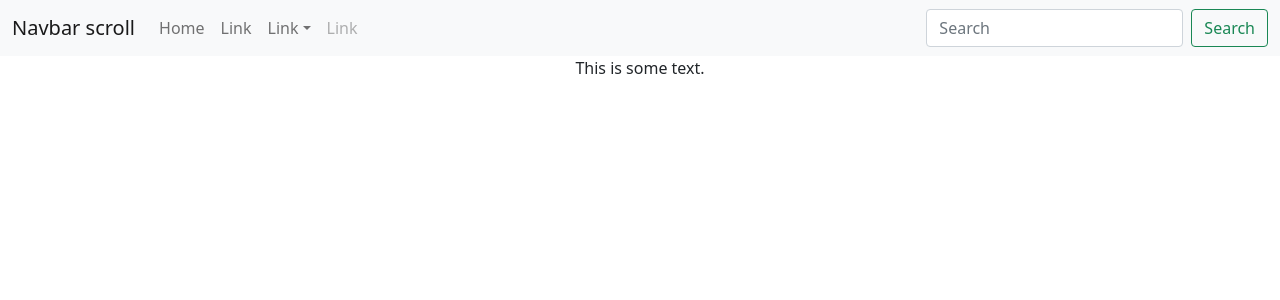
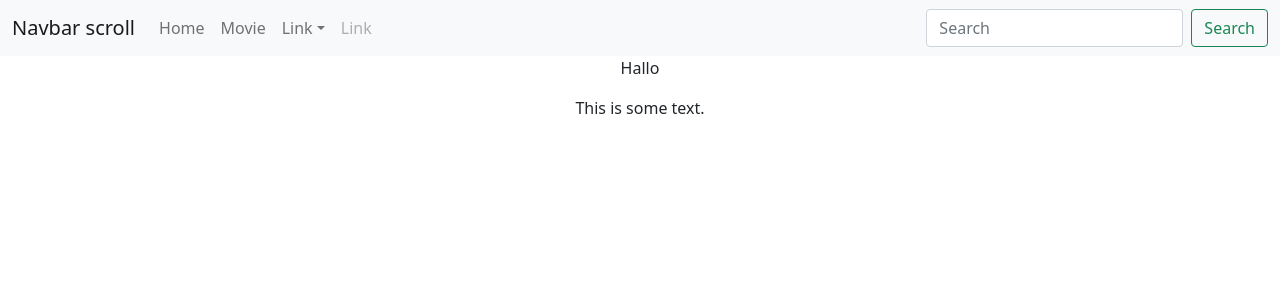
Before and after one commit to monkof1926/movie, a React (Create React App) app: page /Movie in a window 1280 px wide. Shown: the top 300 px of the page. Built offline with nearby package versions, Linux system fonts and the light colour scheme.

Commit message:
add change to the user, navbar

```diff
--- a/src/App.js
+++ b/src/App.js
@@ -1,6 +1,5 @@
 import "./App.css";
 import "./fetch/users";
-import { GetUsers } from "./fetch/users";
 import {
   Routes,
   Route,
@@ -10,16 +9,13 @@ import {
   Outlet
 } from "react-router-dom";
 import "bootstrap/dist/css/bootstrap.min.css";
-import { Home } from "./components/Home";
-import { useState } from "react";
-import { Poster } from "./object/poster";
-import Navgationbar from "./object/navBar";
+import { Home} from "./components/Home";
+import Movie from "./components/Movie";
 
 function App() {
   return (
     <div className="App">
-      <Navgationbar />
-      <p>{Poster()}</p>
+      <Home />
     </div>
   );
 }
--- a/src/components/Home.jsx
+++ b/src/components/Home.jsx
@@ -1,6 +1,8 @@
 import React, { useEffect } from "react";
 import { Poster } from "../object/poster.jsx";
 import Navgationbar from "../object/navBar.jsx";
+import GetUsers from "../fetch/users";
+
 
 const Home = () => {
   useEffect(() => {
@@ -10,7 +12,7 @@ const Home = () => {
   return (
     <div>
       <Navgationbar />
-      <h1>Home</h1>
+      <p>Hallo</p>
       <Poster />
     </div>
   );
--- /dev/null
+++ b/src/components/Movie.jsx
@@ -0,0 +1,11 @@
+import React from "react";
+import Navgationbar from "../object/navBar.jsx";
+
+const Movie = () => {
+      <div>
+      <h1>Hallo this is your movie search</h1>
+      <Navgationbar />
+      <p>This is a movie</p>
+      </div>
+}
+export default Movie;
--- a/src/fetch/users.jsx
+++ b/src/fetch/users.jsx
@@ -1,4 +1,4 @@
-import { useState } from "react";
+import { useEffect, useState } from "react";
 
 let userURL = "https://localhost:7101/api/user/";
 
@@ -7,20 +7,25 @@ async function GetUsers(){
     let [status, setStatus] = useState("idle");
 
     try {
-        const res = await fetch(userURL + "GetUsers");
+        const res = await fetch(userURL);
         const json = await res.json();
         setUsers(json.results);
         setStatus("done");
     }catch(e){
         setStatus("404 can't find user");
     }
+
+    useEffect(() => {
+        GetUsers();
+    }, [])
+
     return (
         <div>
-            {(status === "done")} &&
-            <p>{users.map(u => u.GetUsers)
+            {(status === "done")}
+            {users.map((userObj) => (<li>key = {userObj.username}</li>))
                      .join(",")
             }
-            </p>
+
         </div>
     );
 }
@@ -77,6 +82,7 @@ async function DeleteUser(username, password){
             if (e) return res.send(500, e)
             setUsers(json.username.results);
             setStatus('User is delete'+ results);
+            <p>Hallo</p>
         });
     }catch(e){
         setStatus("404 can't find user")
@@ -94,4 +100,4 @@ async function CreateUser(){
 }
 
 
-export{GetUsers, GetUser, UpdateUser, DeleteUser, CreateUser};
+export default {GetUsers, GetUser, UpdateUser, DeleteUser, CreateUser};
--- a/src/object/navBar.jsx
+++ b/src/object/navBar.jsx
@@ -20,8 +20,8 @@ function Navgationbar(){
                     style={{ maxHeight: '100px'}}
                     navbarScroll
                     >
-                    <Nav.Link href="#action1">Home</Nav.Link>
-                    <Nav.Link href="#action2">Link</Nav.Link>
+                    <Nav.Link href="#src\components\Home.jsx">Home</Nav.Link>
+                    <Nav.Link href="./components/Movie">Movie</Nav.Link>
                     <NavDropdown title = "Link" id = " navbarScrollingDropdown">
                         <NavDropdown.Item href= "#action3">Action</NavDropdown.Item>
                         <NavDropdown.Divider />
--- a/src/object/poster.jsx
+++ b/src/object/poster.jsx
@@ -1,8 +1,11 @@
 import React from "react";
 
+
 function Poster() {
+{/*posterURL = "https://localhost:7101/api/movie/";*/}
   return (
     <div>
+      {/*<Movie.poster/>*/}
       <p>This is some text.</p>
     </div>
   );
--- /dev/null
+++ b/src/object/search.jsx
@@ -0,0 +1,6 @@
+import React from "react";
+
+async function search() {
+
+
+}
```
Also changed, not shown: src/AppRouter.js (added, +20 -0 lines).
